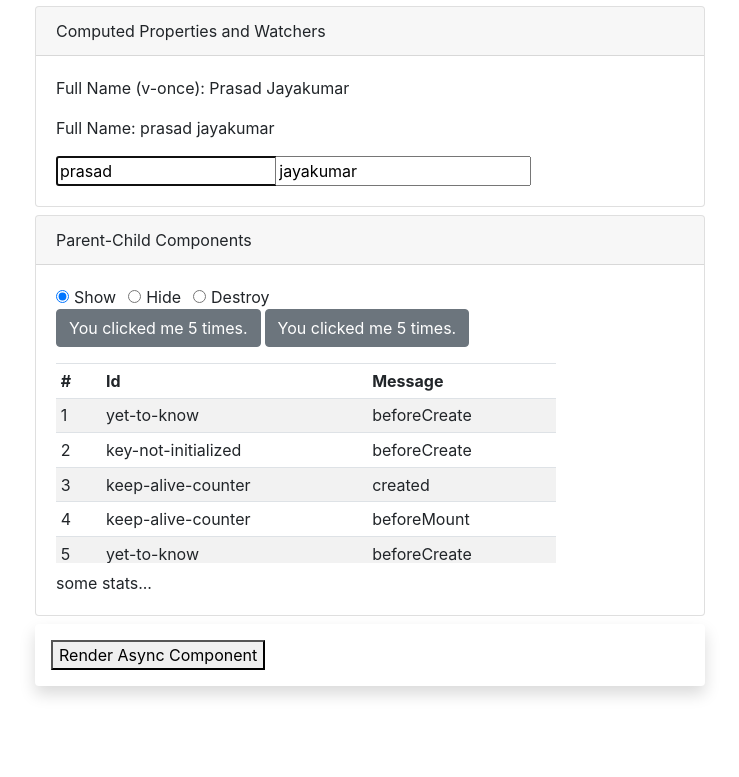
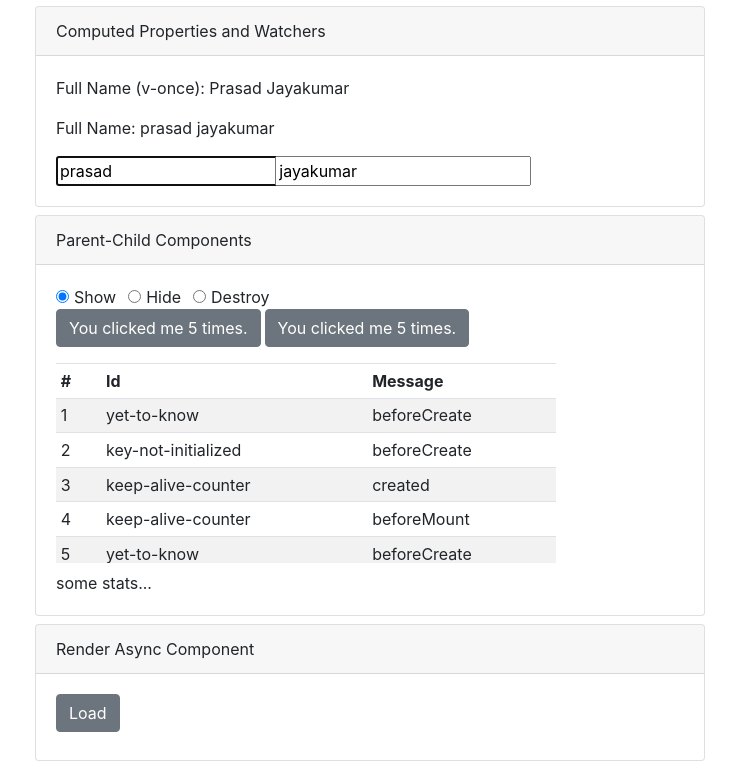
Before and after one commit to PrasadJayakumar/vue-anatomy, a Vue app in the folder vue-2.x-coverage/: page / in a window 1280 px wide. Shown: the part 279-1056 px from the top of the page, without its empty margins (270-1009 px from the left). Before the commit the page ends 989 px from the top, so only its background shows below. Built offline with nearby package versions, Linux system fonts and the light colour scheme.

Commit message:
cosmetic changes

```diff
--- a/vue-2.x-coverage/src/components/async-comp/index.vue
+++ b/vue-2.x-coverage/src/components/async-comp/index.vue
@@ -1,8 +1,13 @@
 <template>
-  <div id="Async Components" class="shadow p-3 mb-4 bg-white rounded">
-    <button @click="showAsynComp = true">Render Async Component</button><br />
-    <div v-if="showAsynComp">
-      <users></users>
+  <div id="Async Components" class="card mb-2">
+    <div class="card-header">Render Async Component</div>
+    <div class="card-body">
+      <button class="btn btn-secondary mb-2" @click="showAsynComp = true">
+        Load
+      </button>
+      <div v-if="showAsynComp">
+        <users></users>
+      </div>
     </div>
   </div>
 </template>
--- a/vue-2.x-coverage/src/components/async-comp/users.vue
+++ b/vue-2.x-coverage/src/components/async-comp/users.vue
@@ -1,8 +1,10 @@
 <template>
-  <div class="card" style="width: 18rem">
-    <div v-for="user in usersData" :key="user.id" class="card-body">
-      <h5 class="card-title">{{ user.fullName }}</h5>
-      <p class="card-text">{{ user.email }}</p>
+  <div class="card-group">
+    <div v-for="user in usersData" :key="user.id" class="card">
+      <div class="card-body">
+        <h5 class="card-title">{{ user.fullName }}</h5>
+        <p class="card-text">{{ user.email }}</p>
+      </div>
     </div>
   </div>
 </template>
```
